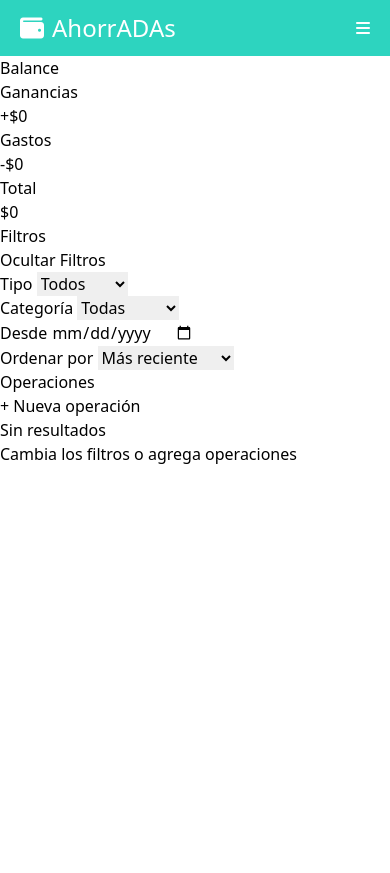
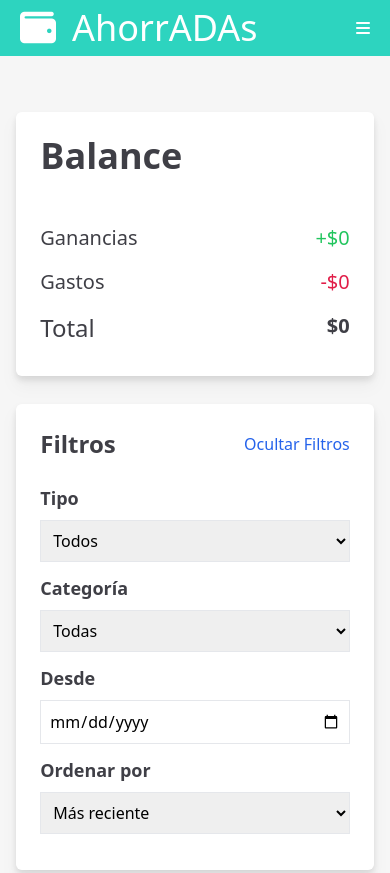
Before and after one commit to veritocapito/ahorradas, a plain HTML site: page src/index.html in a window 390 px wide. Shown: the top 873 px of the page. Before the commit the page ends 844 px from the top, so only its background shows below. Drawn offline with Linux system fonts and the light colour scheme.

Commit message:
estilos cards mobile

```diff
--- a/src/index.html
+++ b/src/index.html
@@ -7,10 +7,10 @@
     <title>AhorrADAs</title>
   </head>
 
-  <body>
+  <body class="bg-bgwhite">
     <header>
-      <nav class="bg-teal text-white flex py-3 px-5 md:py-5 md:px-8 place-content-between">
-        <h1 class="text-2xl md:text-4xl font-medium md:p-2"><i class="fa-solid fa-wallet pr-2"></i>AhorrADAs</h1>
+      <nav class="bg-teal text-white flex py-2 px-5 md:py-5 md:px-8 place-content-between">
+        <h1 class="text-4xl md:text-4xl font-medium md:p-2"><i class="fa-solid fa-wallet pr-4"></i>AhorrADAs</h1>
         <ul class="flex items-center">
             <li class="md:hidden"><i class="fa-solid fa-bars"></i></li>
           <li class="hidden hover:bg-dark-teal text-center mx-auto p-2 rounded-lg text-lg font-medium md:flex" ><a href="#"><i class="fa-solid fa-arrow-trend-up pr-2"></i>Balance</a></li>
@@ -19,39 +19,39 @@
         </ul>
       </nav>
     </header>
-    <aside>
-      <article>
-        <h2>Balance</h2>
-        <div>
-          <p>Ganancias</p>
-          <p>+$0</p>
+    <aside class="flex flex-col items-center" >
+      <article class="bg-white block p-6 w-11/12 mt-14 rounded-md drop-shadow-lg">
+        <h2 class="text-black font-bold text-4xl mb-10">Balance</h2>
+        <div class="flex row place-content-between">
+          <p class="text-black text-xl py-2">Ganancias</p>
+          <p class="text-green text-xl py-2">+$0</p>
+        </div>
+        <div class="flex row place-content-between">
+          <p class="text-black text-xl py-2">Gastos</p>
+          <p class="text-red text-xl py-2">-$0</p>
+        </div>
+        <div class="flex row place-content-between">
+          <h4 class="text-black text-2xl py-2">Total</h4>
+          <p class="text-black font-bold text-xl py-2">$0</p>
+        </div>
+      </article>
+      <article class="bg-white block p-6 w-11/12 mt-7 rounded-md drop-shadow-lg">
+        <div class="flex place-content-between items-center mb-6">
+          <h2 class="text-black font-bold text-2xl">Filtros</h2>
+          <button class="text-blue">Ocultar Filtros</button>
         </div>
         <div>
-          <p>Gastos</p>
-          <p>-$0</p>
-        </div>
-        <div>
-          <h4>Total</h4>
-          <p>$0</p>
-        </div>
-      </article>
-      <article>
-        <div>
-          <h2>Filtros</h2>
-          <button>Ocultar Filtros</button>
-        </div>
-        <div>
-          <div>
-            <label for="tipo">Tipo</label>
-            <select name="tipo" id="tipo">
+          <div class="flex flex-col">
+            <label for="tipo" class="text-black text-lg font-bold mb-2">Tipo</label>
+            <select name="tipo" id="tipo" class="border-gray-200 border p-2 mb-3">
               <option value="Todos">Todos</option>
               <option value="Gasto">Gasto</option>
               <option value="Ganancia">Ganancia</option>
             </select>
           </div>
-          <div>
-            <label for="categoria">Categoría</label>
-            <select name="categoria" id="categoria">
+          <div class="flex flex-col">
+            <label for="categoria" class="text-black text-lg font-bold mb-2">Categoría</label>
+            <select name="categoria" id="categoria" class="border-gray-200 border p-2 mb-3">
               <option value="Todas">Todas</option>
               <option value="Comida">Comida</option>
               <option value="Servicios">Servicios</option>
@@ -61,13 +61,13 @@
               <option value="Trabajo">Trabajo</option>
             </select>
           </div>
-          <div>
-            <label for="desde">Desde</label>
-            <input type="date" name="desde" id="desde" />
+          <div class="flex flex-col">
+            <label for="desde" class="text-black text-lg font-bold mb-2">Desde</label>
+            <input type="date" name="desde" id="desde" class="border-gray-200 border p-2 mb-3"/>
           </div>
-          <div>
-            <label for="orden">Ordenar por</label>
-            <select name="orden" id="orden">
+          <div class="flex flex-col">
+            <label for="orden" class="text-black text-lg font-bold mb-2">Ordenar por</label>
+            <select name="orden" id="orden" class="border-gray-200 border p-2 mb-3">
               <option value="Más reciente">Más reciente</option>
               <option value="Menos reciente">Menos reciente</option>
               <option value="Mayor monto">Mayor monto</option>
@@ -79,15 +79,16 @@
         </div>
       </article>
     </aside>
-    <main>
-      <section>
+    <main class="flex flex-col items-center">
+      <section class="bg-white block p-6 w-11/12 mt-7 mb-14 rounded-md drop-shadow-lg">
         <div>
-          <h2>Operaciones</h2>
-          <button>+ Nueva operación</button>
+          <h2 class="text-black font-bold text-2xl mb-6">Operaciones</h2>
+          <button class="bg-teal hover:bg-dark-teal text-white py-2 px-4 text-lg rounded-md">+ Nueva operación</button>
         </div>
         <div>
-          <h2>Sin resultados</h2>
-          <p>Cambia los filtros o agrega operaciones</p>
+          <img src="./assets/img-ahorrar.png" class="m-auto"></img>
+          <h2 class="text-black font-medium text-center text-2xl mb-6">Sin resultados</h2>
+          <p class="text-black text-center text-lg mb-12">Cambia los filtros o agrega operaciones</p>
         </div>
       </section>
     </main>
--- a/tailwind.config.js
+++ b/tailwind.config.js
@@ -4,16 +4,20 @@ module.exports = {
   theme: {
     extend: {
       colors: {
-      'teal': '#2dd4bf',
-      'light-teal': '#99f6e4',
-      'dark-teal': '#14b8a6',
-      'light-grey': '#f1f5f9',
-      'black': '#334155',
-      'green': '#22c55e',
-      'red': '#e11d48',
-      'blue': '#2563eb',
-    }
+        teal: "#2dd4bf",
+        "light-teal": "#99f6e4",
+        "dark-teal": "#14b8a6",
+        "light-grey": "#f1f5f9",
+        black: "#3f3f46",
+        green: "#22c55e",
+        red: "#e11d48",
+        blue: "#2563eb",
+        bgwhite: "#f6f6f6",
+      },
+      backgroundImage: {
+        ahorrar: "url('/assets/img-ahorrar.png')",
+      },
     },
+    plugins: [],
   },
-  plugins: [],
-}
+};
```
Also changed, not shown: src/assets/img-ahorrar.png (added), src/output.css.
